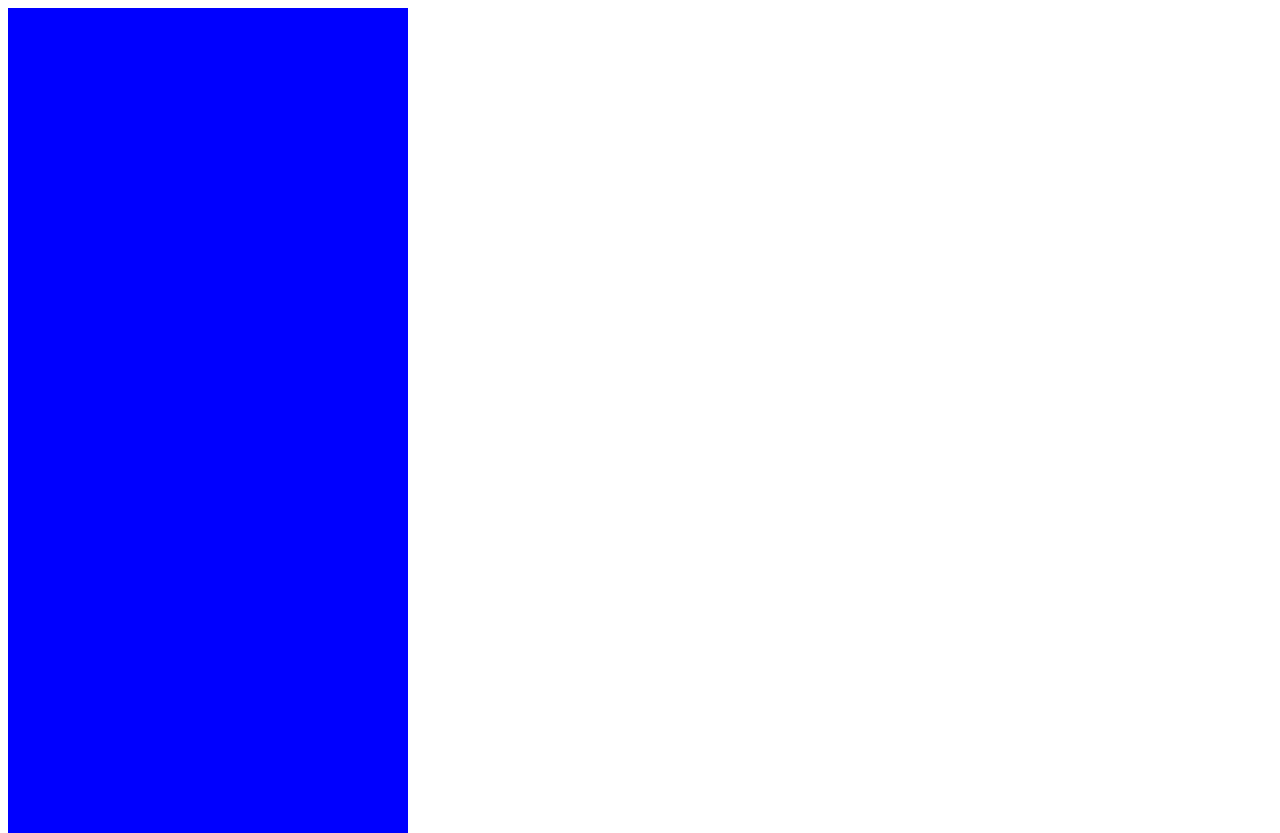
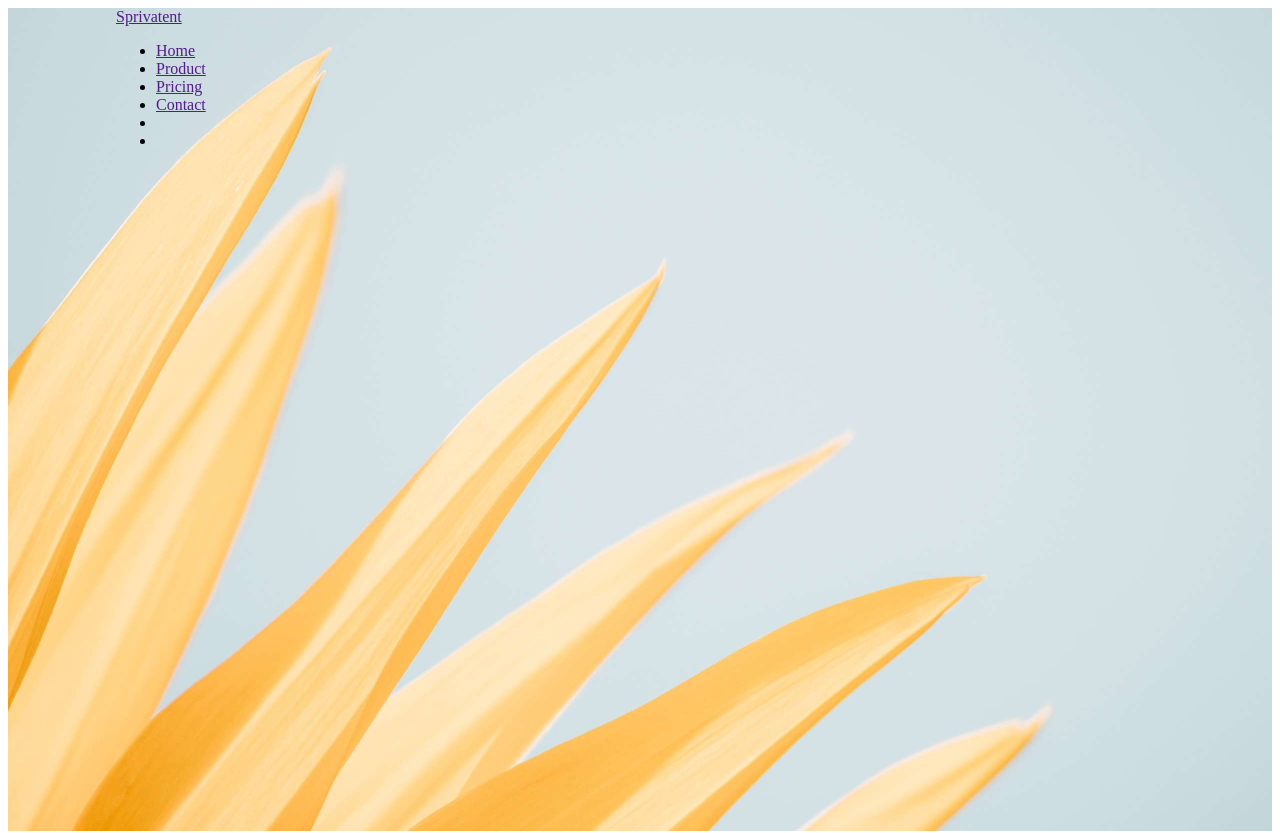
Before and after one commit to YntyCtrl/fist.pro, a plain HTML site: page index.html in a window 1280 px wide. Shown: the top 833 px of the page. Drawn offline with Linux system fonts and the light colour scheme.

Commit message:
added background-image

```diff
--- a/index.html
+++ b/index.html
@@ -9,6 +9,17 @@
 <body>
     <section class="section-1">
         <div class="limit">
+            <nav>
+                <a href="">Sprivatent</a>
+                <ul>
+                    <li><a href="">Home</a></li>
+                    <li><a href="">Product</a></li>
+                    <li><a href="">Pricing</a></li>
+                    <li><a href="">Contact</a></li>
+                    <li><a href=""><img src="./" alt=""></a></li>
+                    <li><a href=""></a></li>
+                </ul>
+            </nav>
 
         </div>
     </section>
--- a/styles.css
+++ b/styles.css
@@ -1,5 +1,16 @@
+*{
+    box-sizing: border-box;
+}
 .limit{
-    width: 400px;
-    height: 400px;
-    background-color: blue;
+    width: 100%;
+    max-width: 1048px;
+    margin: 0 auto;
+
 }
+.section-1{
+    background-image: url(./first-bg-img.png);
+    background-size: cover;
+    width: 100%;
+    height: 823px;
+
+}
```
Also changed, not shown: first-bg-img.png (added), serch-img.png (added), shop.png (added).
